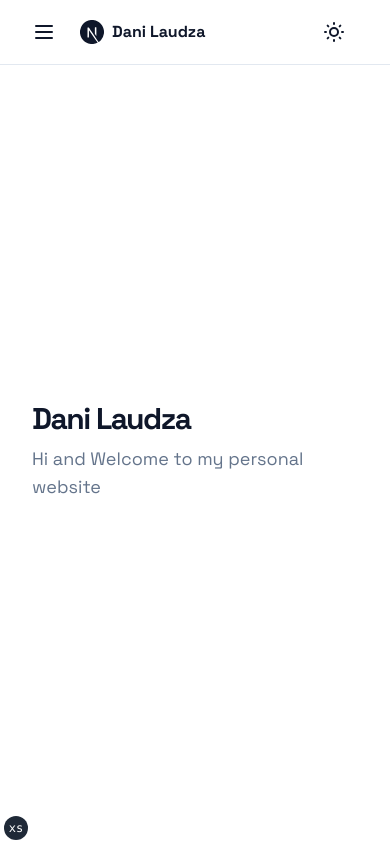
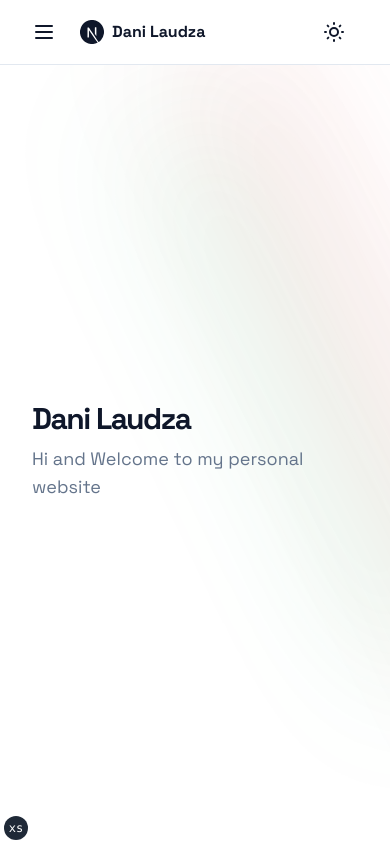
Before and after one commit to danilaudza/next-danilaudza, a Next.js app: page / in a window 390 px wide. Built offline with nearby package versions, Linux system fonts and the light colour scheme.

Commit message:
[ADD] background animation framer

```diff
--- a/app/page.tsx
+++ b/app/page.tsx
@@ -1,12 +1,10 @@
-import Link from "next/link"
-
-import { siteConfig } from "@/config/site"
-import { buttonVariants } from "@/components/ui/button"
+import FramerBackground from "@/components/framer-background"
 
 export default function IndexPage() {
   return (
-    // <section className="container grid items-center gap-6 pb-8 pt-6 md:py-10 bg-red-600 h-full">
-    <section className="container flex-1 flex justify-center items-center gap-6 pb-8 pt-6 md:py-10 h-full">
+    <>
+      <FramerBackground />
+      <section className="container flex h-full flex-1 items-center justify-center gap-6 pb-8 pt-6 md:py-10">
         <div className="flex flex-col items-start gap-2">
           <h1 className="text-3xl font-extrabold leading-tight tracking-tighter md:text-4xl">
             Dani Laudza
@@ -16,5 +14,6 @@ export default function IndexPage() {
           </p>
         </div>
       </section>
+    </>
   )
 }
--- /dev/null
+++ b/components/framer-background.tsx
@@ -0,0 +1,26 @@
+"use client"
+
+import { motion } from "framer-motion"
+
+const FramerBackground = () => {
+  return (
+    <div className="absolute -z-10 h-screen w-screen overflow-hidden ">
+      <motion.div
+        animate={{
+          scale: [1, 1.2, 1],
+          rotate: [63, 63, 63],
+        }}
+        transition={{ repeat: Infinity, duration: 5, ease:"easeInOut"}}
+        className="absolute top-96 h-[20px] w-[800px] rotate-[63deg] transform rounded-full bg-red-600/50 blur-[70px] dark:bg-indigo-600/50 lg:left-96"
+      ></motion.div>
+      <motion.div
+      animate={{
+        rotate: [63, 80, 63],
+      }}
+      transition={{ repeat: Infinity, duration: 5, ease:"easeInOut"}}
+      className="absolute top-96 h-[20px] w-[600px] rotate-[63deg] transform rounded-full bg-green-600/50 blur-[70px] dark:bg-blue-600/50 lg:left-72"></motion.div>
+    </div>
+  )
+}
+
+export default FramerBackground
```
Lines whose indentation alone changed are shown as unchanged.
